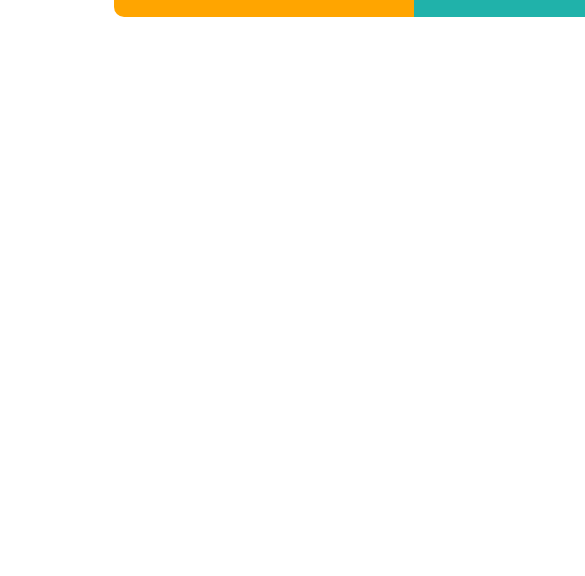
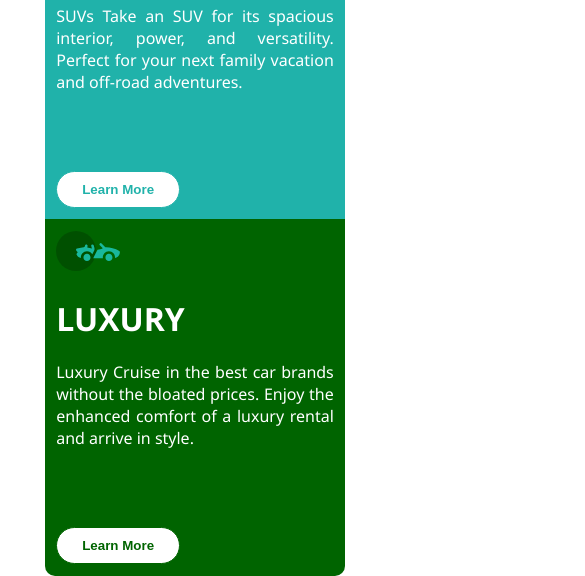
Before and after one commit to trend87/3-column-preview-card-component-challenge, a plain HTML site: page index.html in a window 390 px wide. Shown: the part 558-1134 px from the top of the page, 585 px wide, since content can reach past the window. Before the commit the page ends 844 px from the top, so only its background shows below. Drawn offline with Linux system fonts and the light colour scheme.

Commit message:
changed display to flex-column

```diff
--- a/css/style.css
+++ b/css/style.css
@@ -100,5 +100,38 @@ p{
 
 }
 @media screen and (max-width: 600px){
+    .wrapper{
+        width: 100%;
+        margin: 0;
+        padding: 0;
+    }
+    .container{
 
+        display: flex;
+        flex-flow: column;
+        background-color: white;
+        width: 100%;
+        margin-left: 0;
+        padding: 0;
+        margin-top: 80%;
+
+    }
+  .sedans{
+      height: 550px;
+    border-top-right-radius: 10px;
+    border-top-left-radius: 10px;
+    border-bottom-left-radius: 0;
+    width: 300px;
+  }
+  .suv{
+      height: 550px;
+      width: 300px;
+  }
+  .luxury{
+      height: 550px;
+    border-top-right-radius: 0;
+    border-bottom-right-radius: 10px;
+    border-bottom-left-radius: 10px;
+    width: 300px;
+  }
 }
```
